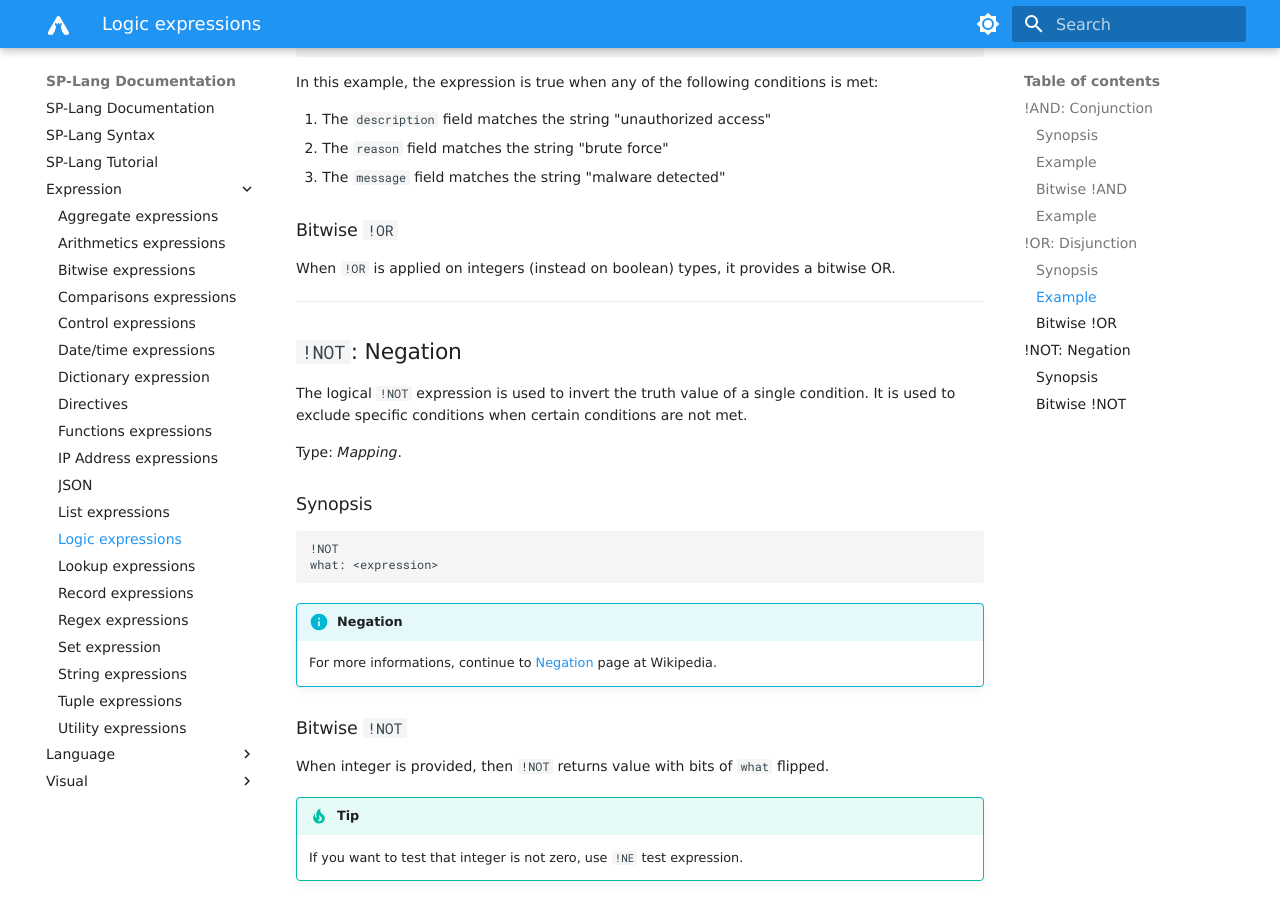
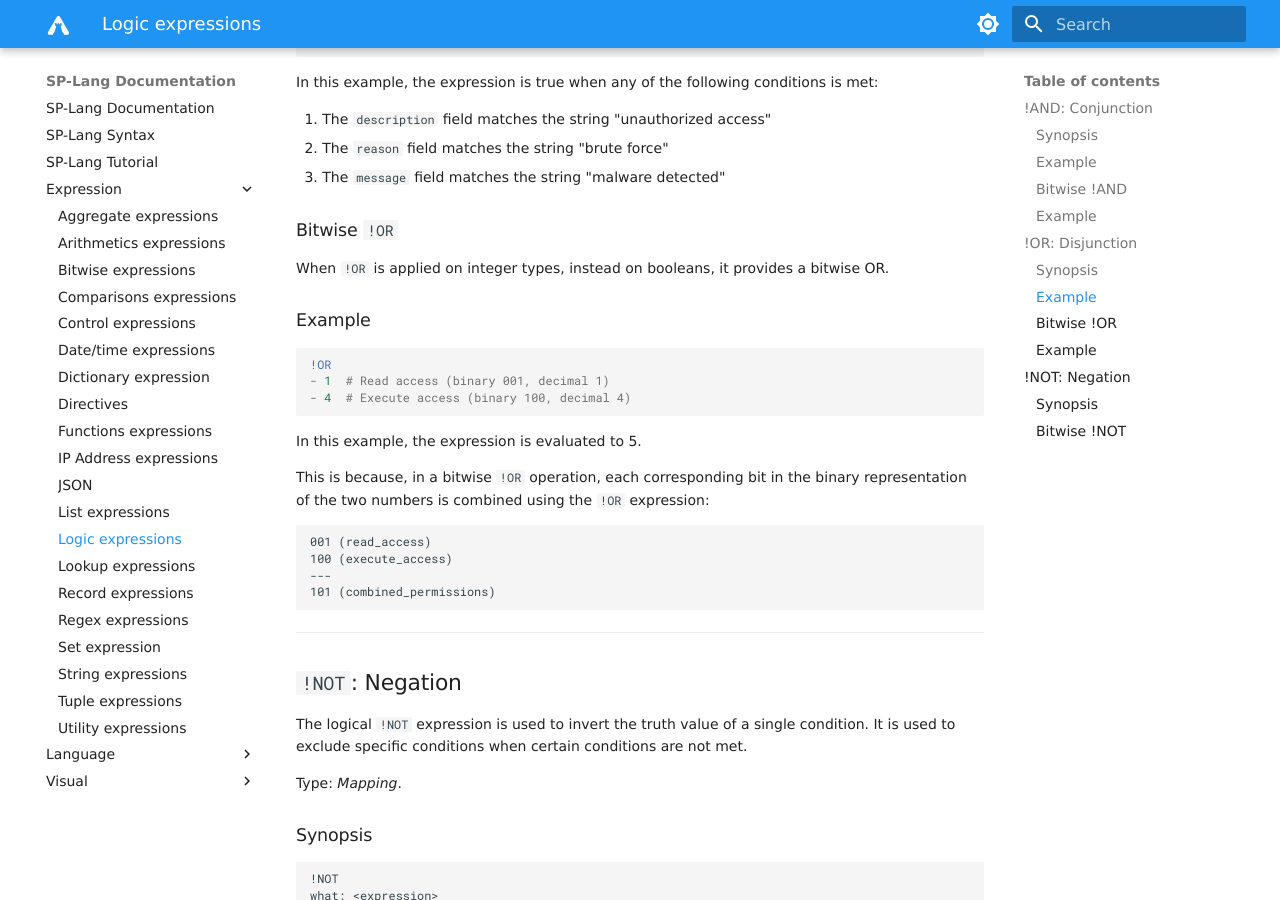
Before and after one commit to TeskaLabs/splang-docs, an MkDocs documentation site: the page built from docs/expression/logic.md, in a window 1280 px wide and 900 px high, scrolled down 2223 px. Built offline with MkDocs 1.6.1 and Material for MkDocs 9.7.7, drawn with Linux system fonts in a browser that asks for light colours; some web fonts are replaced; some of the changed text lies outside the part shown.

Commit message:
Update logic.md

````diff
--- a/docs/expression/logic.md
+++ b/docs/expression/logic.md
@@ -59,7 +59,7 @@ If any of the conditions are false, the logical `!AND` expression will be false.
 
 ### Bitwise  `!AND`
 
-When `!AND` is applied on integers (instead on boolean) types, it provides a bitwise AND.
+When `!AND` is applied on integer types, instead on booleans, it provides a bitwise AND.
 
 ### Example
 
@@ -121,8 +121,26 @@ In this example, the expression is true when any of the following conditions is
 
 ### Bitwise `!OR`
 
-When `!OR` is applied on integers (instead on boolean) types, it provides a bitwise OR.
+When `!OR` is applied on integer types, instead on booleans, it provides a bitwise OR.
 
+### Example
+
+```yaml
+!OR
+- 1  # Read access (binary 001, decimal 1)
+- 4  # Execute access (binary 100, decimal 4)
+```
+
+In this example, the expression is evaluated to 5.
+
+This is because, in a bitwise `!OR` operation, each corresponding bit in the binary representation of the two numbers is combined using the `!OR` expression:
+
+```
+001 (read_access)
+100 (execute_access)
+---
+101 (combined_permissions)
+```
 
 ---
 
````
